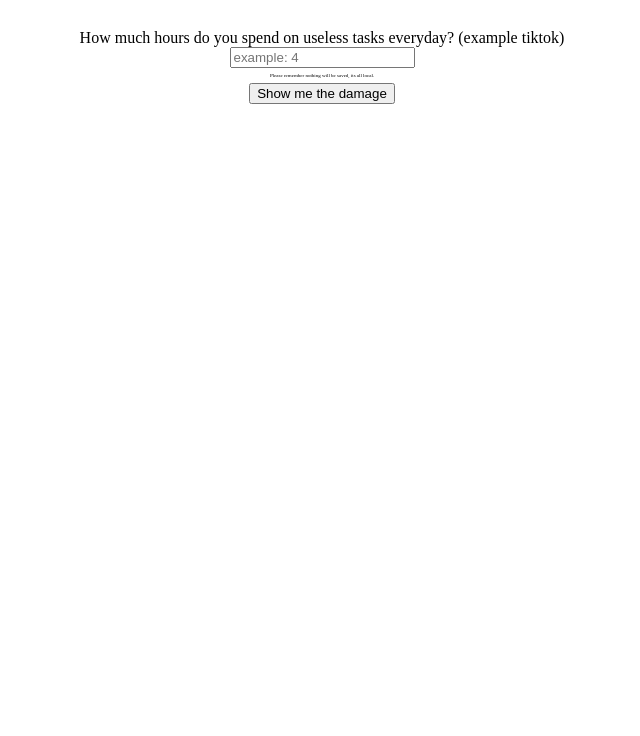
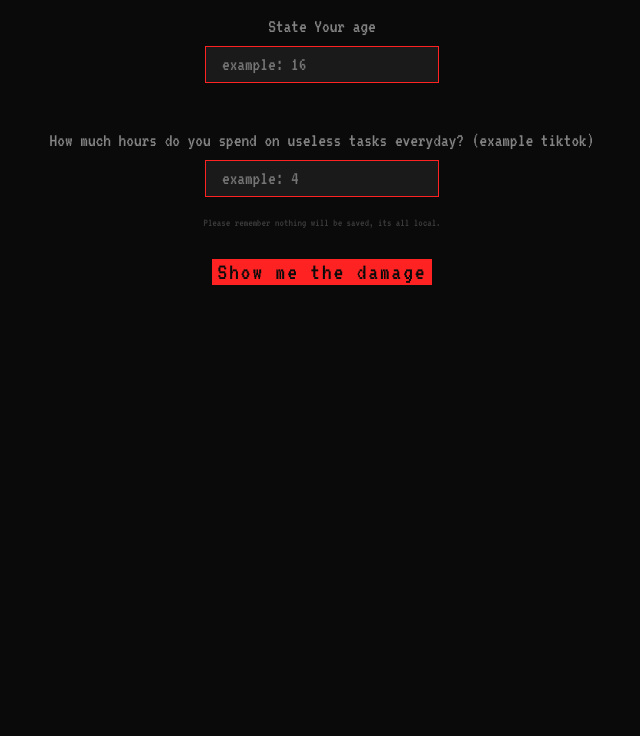
Before and after one commit to Saqlvation/wastedTime, a plain HTML site: page index.html in a window 1280 px wide. Shown: the part 160-896 px from the top of the page, without its empty margins (318-958 px from the left). Before the commit the page ends 800 px from the top, so only its background shows below. Drawn offline with Linux system fonts and the light colour scheme.

Commit message:
CSS changes

```diff
--- a/index.html
+++ b/index.html
@@ -8,11 +8,57 @@
 
 
     <style>
+        @import url('https://fonts.googleapis.com/css2?family=VT323&display=swap'); /* simple google font */
+
         body {
+            background-color: #0a0a0a;
+            color: #e0e0e0;
+            font-family: 'VT323', monospace;
+            font-size: 1.2rem;
             text-align: center;
+            min-height: 100vh;
+            padding: 40px 20px;
+        }
+        input {
+            background: #1a1a1a;
+            border: 1px solid #ff2222;
+            color: #e0e0e0;
+            font-family: 'VT323', monospace;
+            font-size: 1.2rem;
+            padding: 8px 16px;
+            margin: 10px 0;
+            width: 200px;
+        }
+        button {
+            background: #ff2222;
+            color: #0a0a0a;
+            border: none;
+            font-family: 'VT323', monospace;
+            font-size: 1.5rem;
+            padding: 10px, 30px;
+            margin-top: 20px;
+            cursor: pointer;
+            letter-spacing: 2px;
+        }
+        button:hover {
+            background: #e28c8c;
+        }
+
+        label {
+            color: #858484;
+        }
+        #results {
+            margin-top: 40px;
+            border: 1px solid #ff2222;
+            padding: 30px;
+            max-width: 600px;
+            margin-left: auto;
+            margin-right: auto;
         }
         #alert {
-            font-size: 5px;
+            color: #3d3d3d;
+            font-size: 0.7rem;
+            margin-top: 10px;
         }
     </style>
 
```
